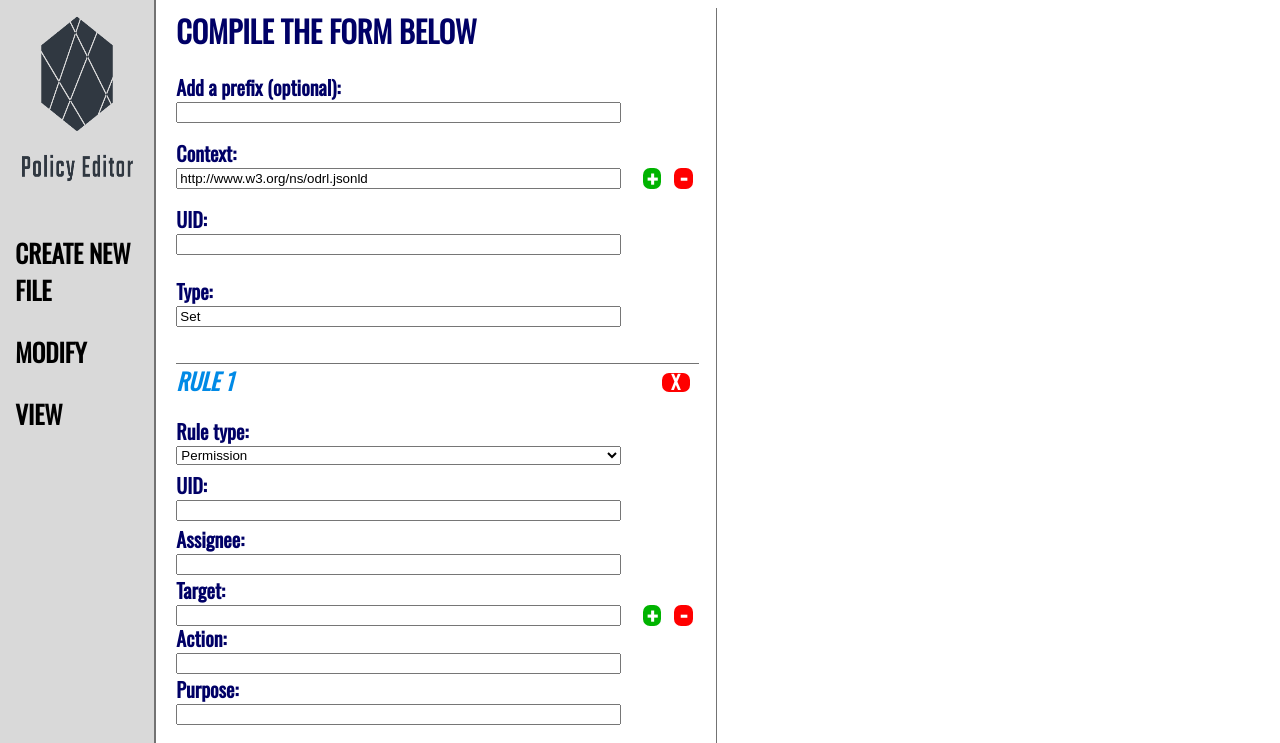
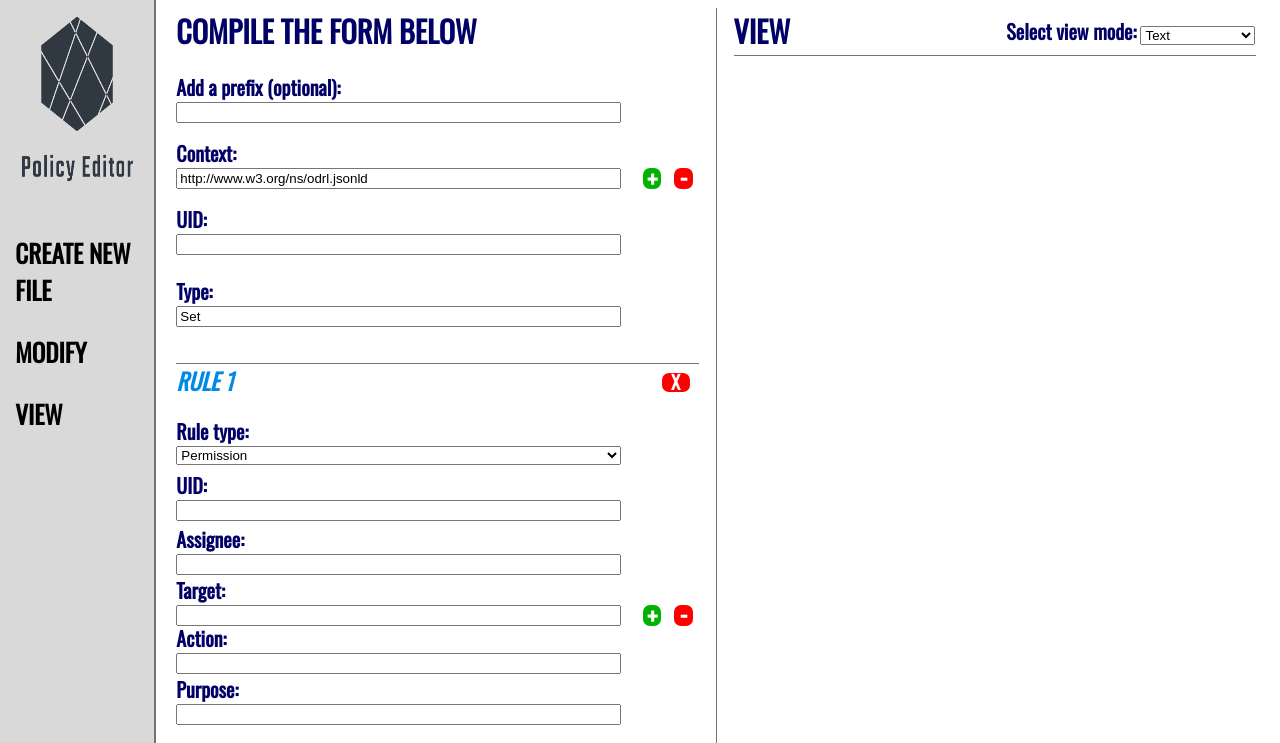
Before and after one commit to MauroRiva98/tesi-triennale, a PHP site: page / in a window 1280 px wide. Shown: the top 743 px of the page. Run offline with PHP 8.4, Linux system fonts and the light colour scheme.

Commit message:
Add files via upload

```diff
--- a/functions.js
+++ b/functions.js
@@ -1,7 +1,7 @@
 function menu_click(option){
+	switch(option) {
+		case 1: //Create new file
 			$("#div_main").empty();
-	switch(option) {
-		case 1:
 			$("#div_main").append("<div id=\"div_center\">\
 				<div id=\"div_form\">\
 					<titolo class=\"unselectable\">COMPILE THE FORM BELOW</titolo>\
@@ -115,12 +115,28 @@ function menu_click(option){
 					  </div>\
 					</form>\
 				</div>");
+			$("#div_main").append("<div id=\"div_right\">\
+				<div id=\"div_view_main\">\
+					<div id=\"div_top_right\">\
+						<titolo class=\"unselectable\">VIEW</titolo>\
+						<div id=\"div_select_view_mode\">\
+							<label class=\"unselectable\" id=\"label_select_view_mode\">Select view mode:</label>\
+							<select id=\"view_mode\">\
+								<option value=\"text\">Text</option>\
+								<option value=\"grafic\">Grafic</option>\
+							</select>\
+						</div>\
+					</div>"
+					+"<div id=\"div_view_scroll\">"
+					+"</div>\
+				</div>\
+			</div>");
 		break;
-		case 2:
-			// code block
+		case 2: //Modify
+			open_upload_div("modify");
 		break;
-		case 3:
-			// code block
+		case 3: //View
+			open_upload_div("view");
 		break;
 	}
 }
@@ -329,7 +345,8 @@ function check_form(){
 
 function get_policy(){
 	var rules = [];
-	for (var i = 1; i <= $('div[name ="div_rule"]').length; i++) {
+	for (var i = 1; i <= rule_number; i++) {
+		if($("#div_rule_"+i).html() != ""){
 			var target = [];
 			for(var j = 1; j <= $("div[name =\"div_rule_target_"+i+"\"]").length; j++){
 				var t = $("#target_"+i+"_"+j).val();
@@ -344,6 +361,7 @@ function get_policy(){
 				"purpose": $("#purpose_"+i).val()
 			}
 			rules.push(r);
+		}
 	}
 	var context = [];
 	for(var k = 1; k <= $("div[name =\"div_context\"]").length; k++){
@@ -433,3 +451,83 @@ function start_download(){
 		}
 	}
 }
+
+function show_policy(){
+	if(!check_form())
+			show_alert("ERROR: Empty text input!");
+	else{
+		if($("#view_mode").val() == "text"){
+			var policy = get_policy();
+			var myJSON_raw = JSON.stringify(policy, null, 2);
+			var myJSON = myJSON_raw.replace(/\n/g, "<br>");
+			$("#div_view_scroll").html("<a>"+myJSON+"</a>");
+		}
+		else{
+		}
+	}
+}
+function open_upload_div(type){
+	$("#div_form").empty();
+	$("#div_view_main").empty();
+	$("#div_form").html("<div id = \"div_upload\" class=\"unselectable\">\
+		<label for=\"upload\">Upload a file:</label><br><br>\
+		<input type=\"file\" id=\"file_selector\">\
+		<div id=\"div_box\">\
+		</div>\
+	</div>");
+	$("#div_box").hide();
+	$("#div_box").html(type);
+	const fileSelector = document.getElementById("file_selector");
+	fileSelector.addEventListener('change', (event) => {
+		const fileList = event.target.files;
+		read_file(fileList[0]);
+	  });
+}
+
+function read_file(file){
+	const reader = new FileReader();
+	reader.addEventListener('load', (event) => {
+		const result = event.target.result;
+		// Do something with result
+		try{
+			var file_json = JSON.parse(result);
+			if($("#div_box").html() == "modify"){
+			}
+			else if($("#div_box").html() == "view"){
+				open_view_mode(file_json);
+			}
+		}
+		catch(err) {
+			show_alert("ERROR: " + err);
+		}
+	});
+	reader.readAsText(file);
+}
+
+function open_view_mode(file_json){
+	//Text
+	$("#div_form").html("<div id=\"div_top_left\">\
+						<titolo class=\"unselectable\">TEXT</titolo>\
+					</div>"
+					+"<div id=\"div_view_scroll_left\" style=\"height: 94%;\">"
+					+"</div>");
+	var myJSON_raw = JSON.stringify(file_json, null, 2);
+	var myJSON = myJSON_raw.replace(/\n/g, "<br>");
+	$("#div_view_scroll_left").html("<a>"+myJSON+"</a>");
+
+	//Grafic
+	$("#div_view_main").html("<div id=\"div_top_right\">\
+						<titolo class=\"unselectable\">GRAFIC</titolo>\
+					</div>"
+					+"<div id=\"div_view_scroll\">"
+					+"</div>");
+	open_grafic_view(file_json);
+}
+
+function open_grafic_view(policy){
+	$("#div_view_scroll").html("<div id = \"div_grafic_base\"></div>");
+	$("#div_grafic_base").html("<div id = \"div_base_left\"></div>");
+	$("#div_grafic_base").append("<div id = \"div_base_right\"></div>");
+	$("#div_base_left").html("<label class=\"unselectable\" for=\"context\">Context:</label>");
+	//for (var i = 0; i<)
+}
--- a/index.html
+++ b/index.html
@@ -136,6 +136,20 @@
 				</div>
 			</div>
 			<div id="div_right">
+				<div id="div_view_main">
+					<div id="div_top_right">
+						<titolo class="unselectable">VIEW</titolo>
+						<div id="div_select_view_mode">
+							<label class="unselectable" id="label_select_view_mode">Select view mode:</label>
+							<select id="view_mode">
+								<option value="text">Text</option>
+								<option value="grafic">Grafic</option>
+							</select>
+						</div>
+					</div>
+					<div id="div_view_scroll">
+					</div>
+				</div>
 			</div>
 		</div>
 	</body>
--- a/style.css
+++ b/style.css
@@ -412,6 +412,74 @@ delete {
      color: black;
 }
 
+#div_view_main {
+	position: absolute;
+    width: 94%;
+    height: 100%;
+    right: 3%;
+}
+
+#div_top_right, #div_top_left {
+	position: absolute;
+	width: 100%;
+	height: 5%;
+	border-style: solid;
+	border-width: 0px 0px 1px 0px;
+	border-color: #737373;
+}
+
+#div_select_view_mode {
+	position: absolute;
+	width: 250px;
+	height: 40px;
+	right: 0px;
+	top: 8px;
+}
+
+#view_mode {
+	width: 46%;
+}
+
+#div_view_scroll, #div_view_scroll_left {
+	position: absolute;
+	top: 55px;
+	width: 100%;
+	height: 95%;
+	overflow-y: auto;
+}
+
+a {
+	font-size: 20px;
+}
+
+#div_upload {
+	position: absolute;
+	left: 0px;
+	width: 100%;
+	height: 25%;
+}
+
+#div_grafic_base {
+	position: absolute;
+	width: 80%;
+	height: 35%;
+	background-color: #008ae6b8;
+}
+
+#div_base_left {
+	position: absolute;
+	left: 0px;
+	height: 100%;
+	width: 25%;
+}
+
+#div_base_right {
+	position: absolute;
+	right: 0px;
+	height: 100%;
+	width: 75%;
+}
+
 @media screen and (max-width: 1000px) {
   #div_left_menu {
     width: 25%;
@@ -477,4 +545,24 @@ delete {
 	#label_div_download_button {
 		font-size: 16px;
 	}
+	#div_top_right {
+		height: 7%;
+	}
+	#div_select_view_mode {
+		width: 165px;
+		height: 23px;
+		top: 4px;
+	}
+	#view_mode {
+	width: 38%;
+	}
+	#div_view_scroll {
+		top: 35px;
+	}
+	a {
+		font-size: 18px;
+	}
+	#div_grafic_base {
+		width: 100%;
+	}
 }
```
Lines whose indentation alone changed are shown as unchanged.
